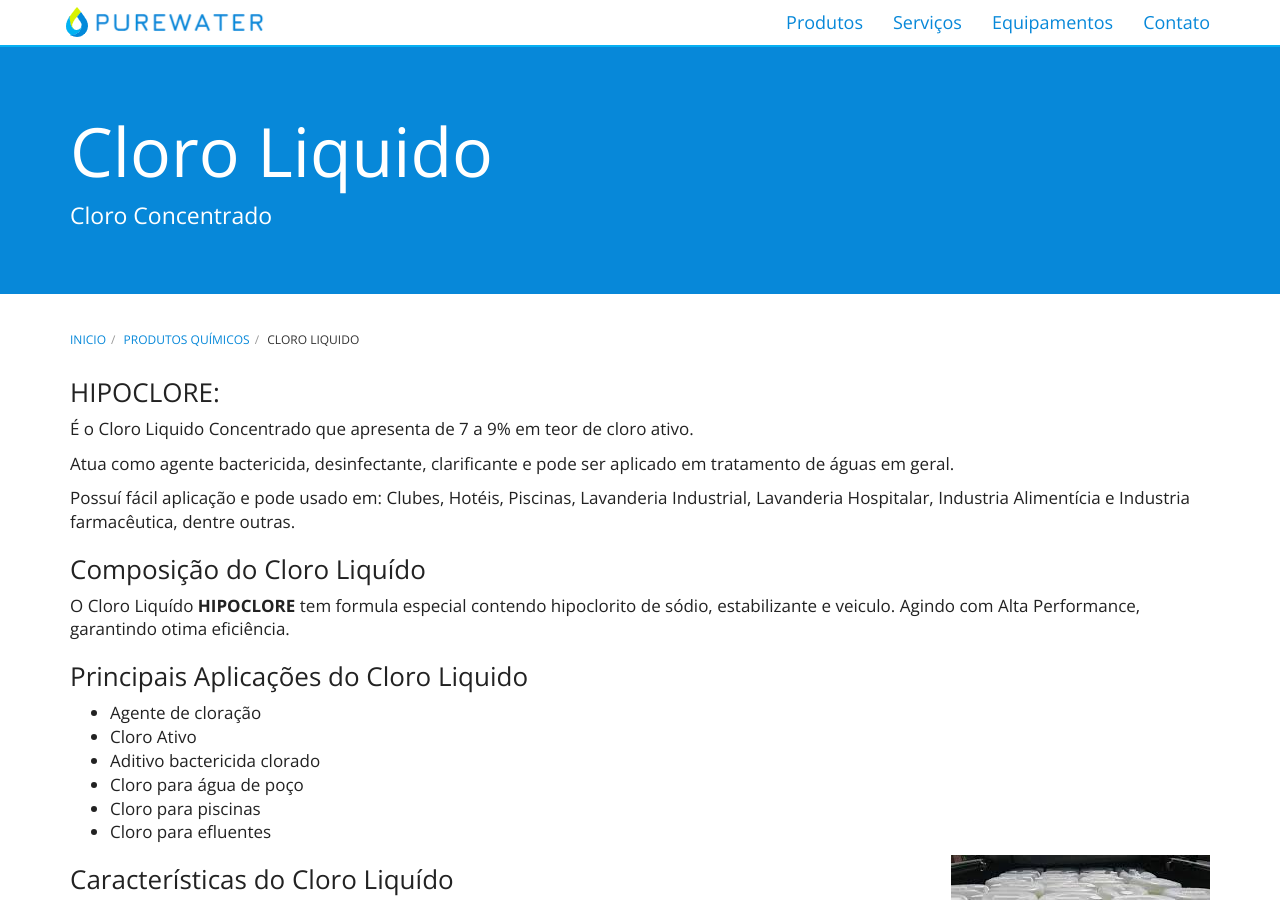
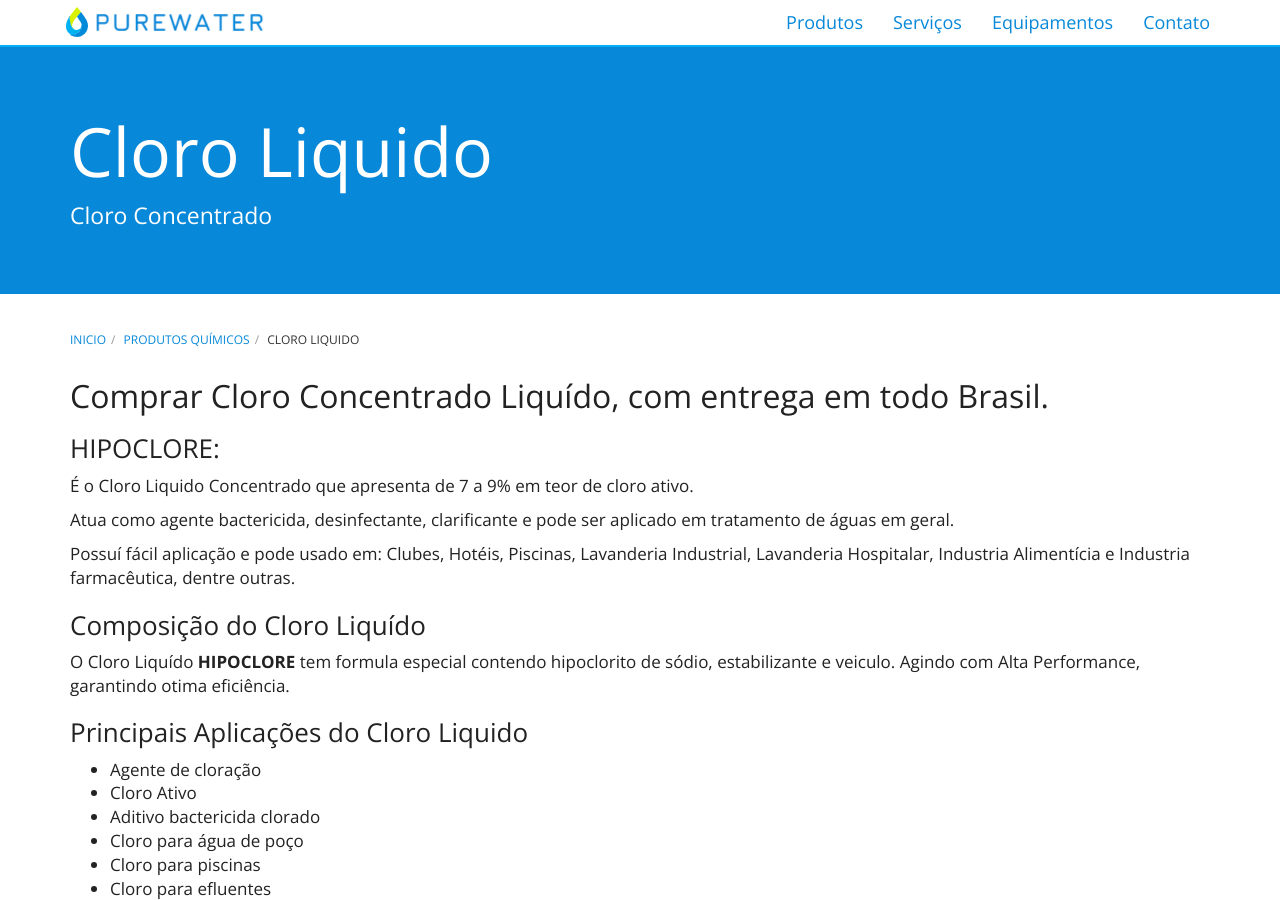
Before and after one commit to purewaterefluentes/purewaterefluentes.github.io, a Jekyll site: the page built from produtos/cloro-liquido.md, in a window 1280 px wide and 900 px high. Built offline with Jekyll 4.4.1, drawn with Linux system fonts in a browser that asks for light colours; nearby versions of some CDN libraries; library files that are not in the unit come from our copies.

Commit message:
Update cloro-liquido.md

```diff
--- a/produtos/cloro-liquido.md
+++ b/produtos/cloro-liquido.md
@@ -4,6 +4,7 @@ pageTitle: CLORO LIQUIDO |CLORO CONCENTRADO |PUREWATER EFLUENTES
 title: Cloro Liquido
 subtitle: Cloro Concentrado
 ---
+## Comprar Cloro Concentrado Liquído, com entrega em todo Brasil.
 
 ### HIPOCLORE:
 É o Cloro Liquido Concentrado que apresenta de 7 a 9% em teor de cloro ativo.
```
